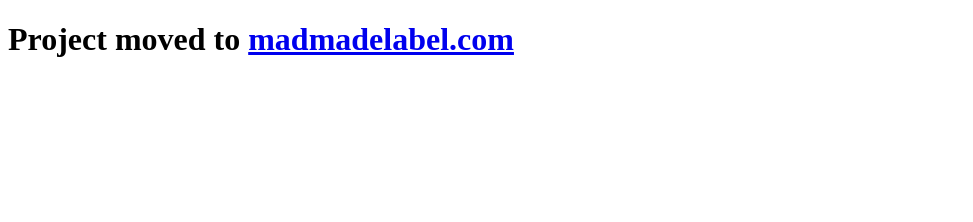
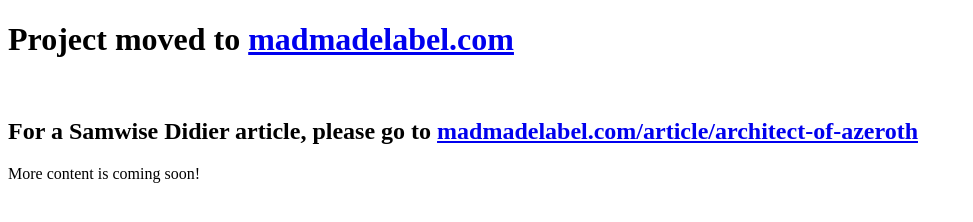
Before and after one commit to Takuhatsu/Rockstar-Drop-Redirect, a plain HTML site: page index.html in a window 1280 px wide. Shown: the whole page, without its empty margins (0-973 px from the left). Drawn offline with Linux system fonts and the light colour scheme.

Commit message:
Update index.html

```diff
--- a/index.html
+++ b/index.html
@@ -2,9 +2,11 @@
 <html lang="en">
 <head>
   <meta charset="UTF-8">
-  <title>My Page</title>
+  <title>Rockstar Drop: Project Moved</title>
 </head>
 <body>
-  <h1>Project moved to <a href="https://madmadelabel.com">madmadelabel.com</a></h1>
+  <h1>Project moved to <a href="https://madmadelabel.com">madmadelabel.com</a></h1><br>
+  <h2>For a Samwise Didier article, please go to <a href="https://madmadelabel.com/article/architect-of-azeroth">madmadelabel.com/article/architect-of-azeroth</a></h2>
+  <p>More content is coming soon!</p>
 </body>
 </html>
```
